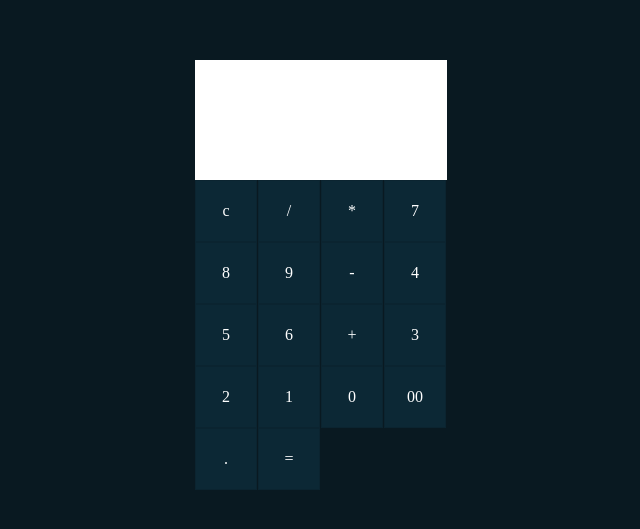
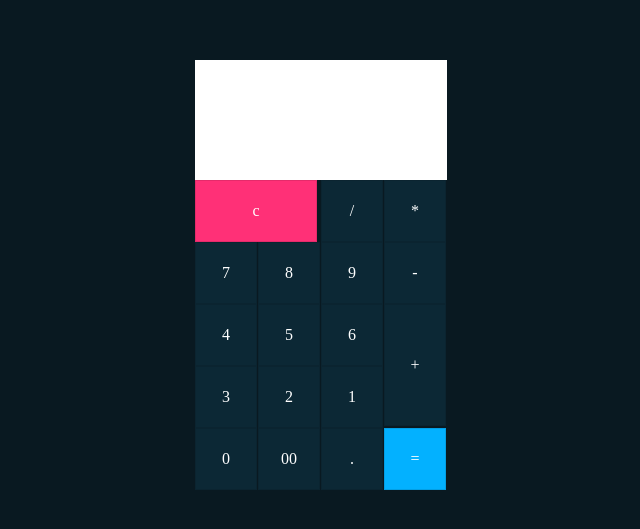
Before and after one commit to kahenya-anita/Fancy-Calculator, a plain HTML site: page index.html in a window 1280 px wide. Shown: the part 133-662 px from the top of the page, without its empty margins (319-959 px from the left). Drawn offline with Linux system fonts and the light colour scheme.

Commit message:
Add color styling

```diff
--- a/css/style.css
+++ b/css/style.css
@@ -46,5 +46,16 @@ body
 }
 .calculator span.clear
 {
-
+  grid-column: span 2;
+  width: 120px;
+  background: #ff3077;
 }
+.calculator span.plus
+{
+    grid-row: span 2;
+    height: 120px;
+}
+.calculator span.equal
+{
+  background: #03b1ff;
+}
--- a/index.html
+++ b/index.html
@@ -9,7 +9,7 @@
 <body>
     <form class="calculator" name="calc">
         <input class="value" type="text"  name="txt" readonly="">
-        <span class="num clear" onclick="document.calc.txt.value +=''">c</span>
+        <span class="num clear" onclick="document.calc.txt.value =''">c</span>
         <span class="num" onclick="document.calc.txt.value +='/'">/</span>
         <span class="num" onclick="document.calc.txt.value +='*'">*</span>
         <span class="num" onclick="document.calc.txt.value +='7'">7</span>
@@ -19,14 +19,14 @@
         <span class="num" onclick="document.calc.txt.value +='4'">4</span>
         <span class="num" onclick="document.calc.txt.value +='5'">5</span>
         <span class="num" onclick="document.calc.txt.value +='6'">6</span>
-        <span class="num" onclick="document.calc.txt.value +='+'">+</span>
+        <span class="num plus" onclick="document.calc.txt.value +='+'">+</span>
         <span class="num" onclick="document.calc.txt.value +='3'">3</span>
         <span class="num" onclick="document.calc.txt.value +='2'">2</span>
         <span class="num" onclick="document.calc.txt.value +='1'">1</span>
         <span class="num" onclick="document.calc.txt.value +='0'">0</span>
         <span class="num" onclick="document.calc.txt.value +='00'">00</span>
         <span class="num" onclick="document.calc.txt.value +='.'">.</span>
-        <span class="num" onclick="document.calc.txt.value +='='">=</span>
+        <span class="num equal" onclick="document.calc.txt.value = eval(calc.txt.value)">=</span>
 
     </form>
 
```
